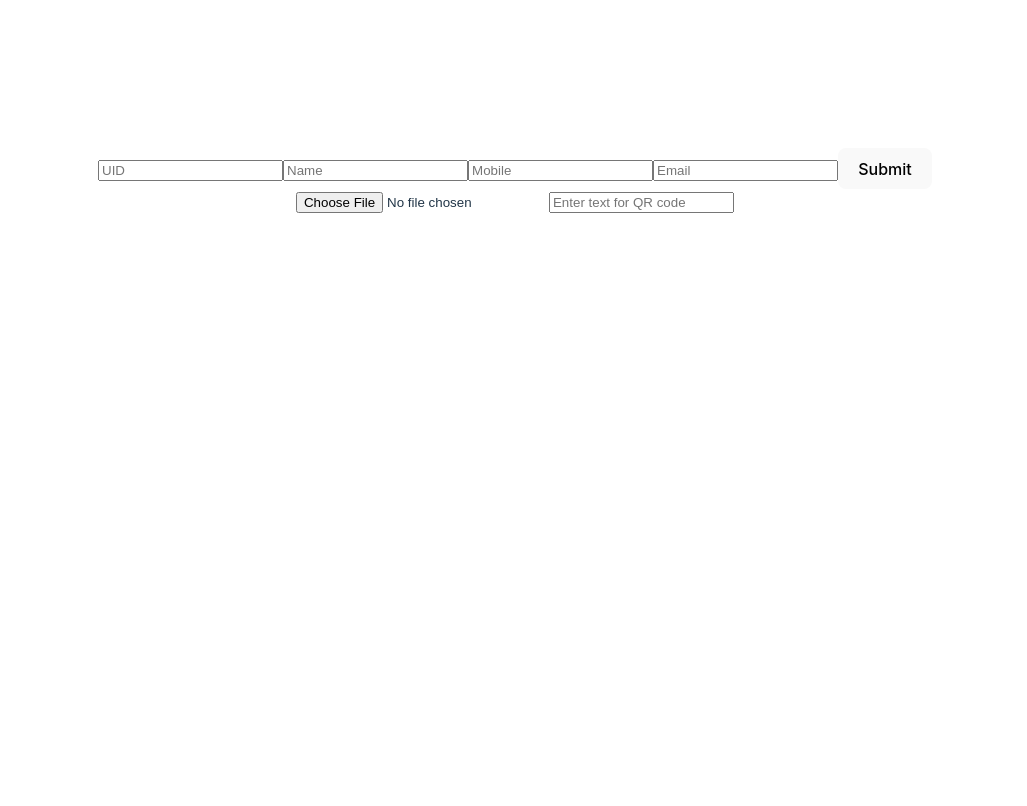
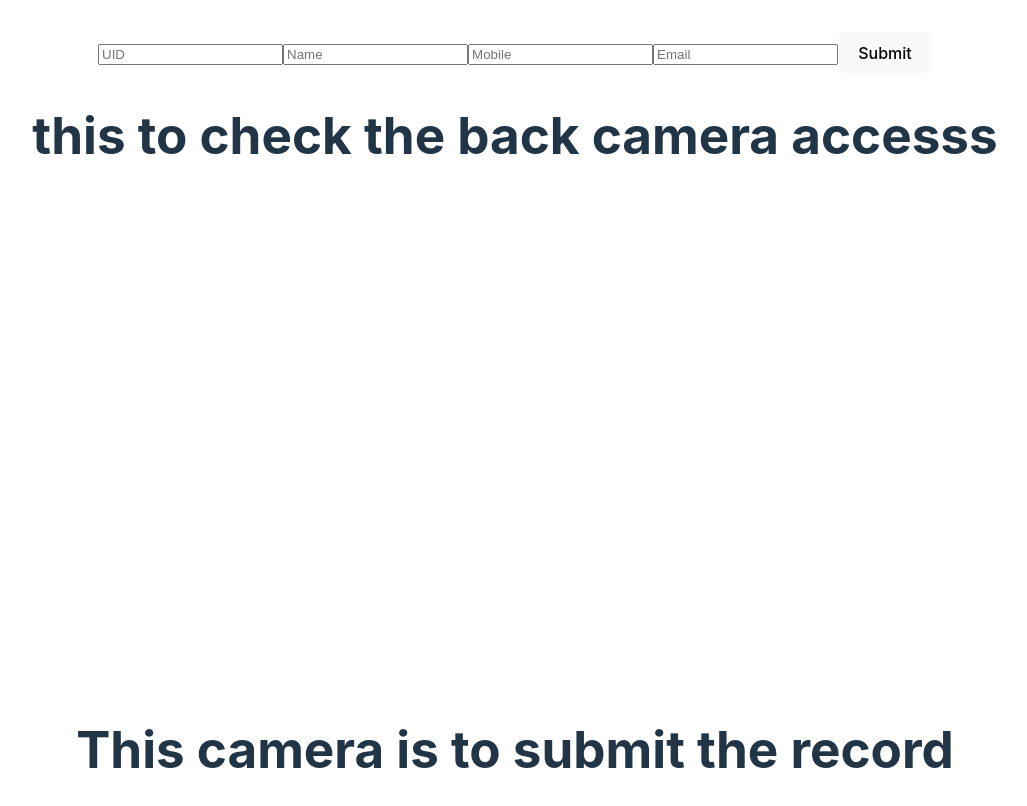
Before and after one commit to rudrapatel51/Orientation-GU, a React (Vite) app: page / in a window 1280 px wide. Shown: the top 806 px of the page, without its empty margins (125-1152 px from the left). Built offline with nearby package versions, Linux system fonts and the light colour scheme; no server answers.

Commit message:
another camera check

```diff
--- a/src/Components/CheckQR.jsx
+++ b/src/Components/CheckQR.jsx
@@ -1,32 +1,47 @@
-import React, { useState } from 'react';
-import QRCode from 'qrcode.react';
+import React, { useEffect, useRef, useState } from 'react';
 
-const CheckQR = () => {
-    const [inputValue, setInputValue] = useState('');
+const CheckQr = () => {
+    const videoRef = useRef(null);
+    const [hasCameraPermission, setHasCameraPermission] = useState(true);
 
-    const handleInputChange = (e) => {
-        setInputValue(e.target.value);
-    };
+    useEffect(() => {
+        const startCamera = async () => {
+            try {
+                const stream = await navigator.mediaDevices.getUserMedia({
+                    video: { facingMode: 'environment' } // 'environment' to access the back camera
+                });
+                if (videoRef.current) {
+                    videoRef.current.srcObject = stream;
+                    videoRef.current.play();
+                }
+            } catch (error) {
+                console.error('Error accessing camera:', error);
+                setHasCameraPermission(false);
+            }
+        };
+
+        startCamera();
+
+        // Clean up function to stop the video stream when component unmounts
+        return () => {
+            if (videoRef.current && videoRef.current.srcObject) {
+                const stream = videoRef.current.srcObject;
+                const tracks = stream.getTracks();
+                tracks.forEach(track => track.stop());
+            }
+        };
+    }, []);
 
     return (
         <div>
-            <input accept="image/*" id="icon-button-file" type="file" capture="environment" />
-            <input
-                type="text"
-                value={inputValue}
-                onChange={handleInputChange}
-                placeholder="Enter text for QR code"
-            />
-            {inputValue && (
-                <QRCode
-                    id="qr-code"
-                    value={inputValue}
-                    size={256}
-                    includeMargin={true}
-                />
+            <h1>this to check the back camera accesss</h1>
+            {hasCameraPermission ? (
+                <video ref={videoRef} width="100%" height="auto" />
+            ) : (
+                <p>Camera permission is not granted or an error occurred.</p>
             )}
         </div>
     );
 };
 
-export default CheckQR;
+export default CheckQr;
--- a/src/Components/QRCodeScanner.jsx
+++ b/src/Components/QRCodeScanner.jsx
@@ -10,7 +10,13 @@ const QRCodeScanner = () => {
     useEffect(() => {
         const startCamera = async () => {
             try {
-                const stream = await navigator.mediaDevices.getUserMedia({ video: true });
+                // Request the back camera specifically
+                const stream = await navigator.mediaDevices.getUserMedia({
+                    video: {
+                        facingMode: { ideal: 'environment' } // 'ideal' to fallback if not available
+                    }
+                });
+
                 videoRef.current.srcObject = stream;
                 videoRef.current.setAttribute('playsinline', true);
                 videoRef.current.addEventListener('loadedmetadata', () => {
@@ -19,9 +25,10 @@ const QRCodeScanner = () => {
                 });
             } catch (error) {
                 console.error('Error accessing camera: ', error);
-                setStatus('Error accessing camera. Please ensure permissions are granted and you are using HTTPS.');
+                setStatus('Error accessing camera. Ensure permissions are granted and you are using HTTPS.');
             }
         };
+
 
         const scanQRCode = () => {
             if (videoRef.current && canvasRef.current) {
@@ -92,6 +99,7 @@ const QRCodeScanner = () => {
 
     return (
         <div>
+            <h1>This camera is to submit the record</h1>
             <video ref={videoRef} style={{ width: '100%' }} />
             <canvas ref={canvasRef} style={{ display: 'none' }} />
             <p>{status}</p>
```
